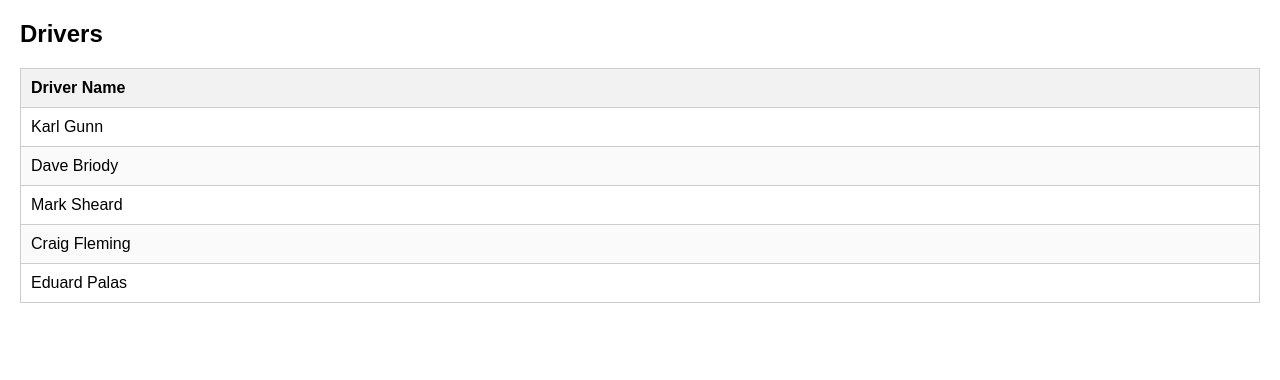
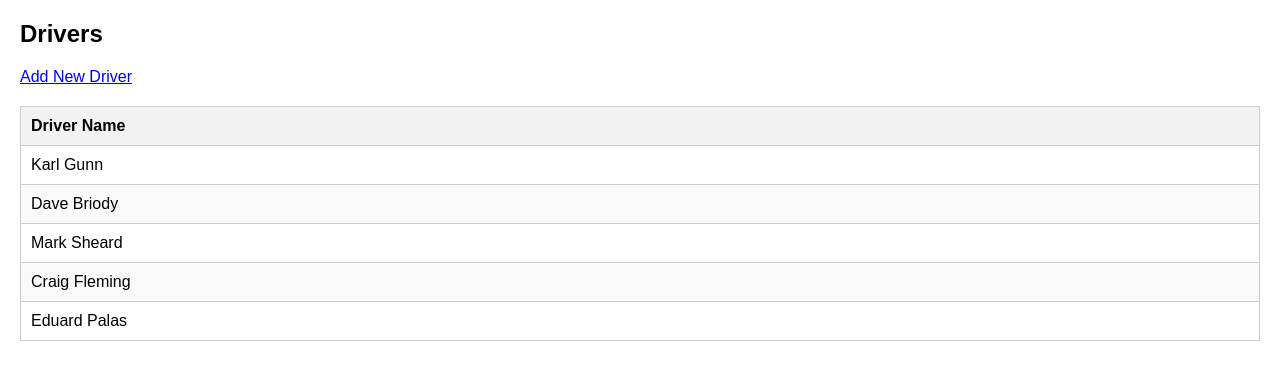
Before and after one commit to joeb-brfc/routeguard, a Django app: page /drivers/ in a window 1280 px wide. Shown: the part 108-488 px from the top of the page. Run offline with Django 5.2, Linux system fonts and the light colour scheme; data comes from the database, SQL or seed files in the repository.

Commit message:
Add driver creation link to driver list page

```diff
--- a/planner/templates/planner/driver_list.html
+++ b/planner/templates/planner/driver_list.html
@@ -3,6 +3,8 @@
 {% block content %}
 
 <h2>Drivers</h2>
+
+<p><a href="{% url 'create_driver' %}">Add New Driver</a></p>
 
 {% if drivers %}
     <table>
```
